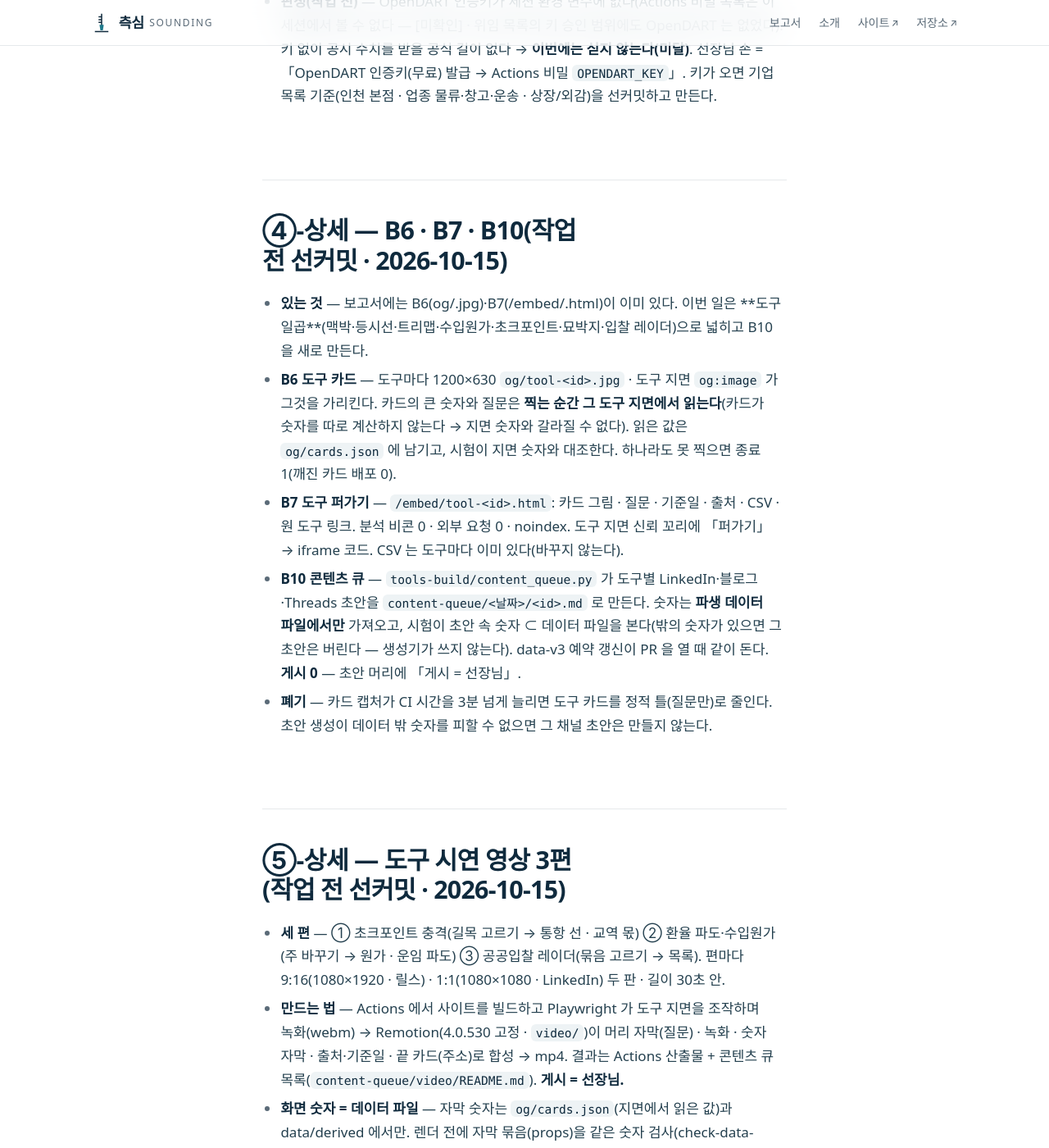
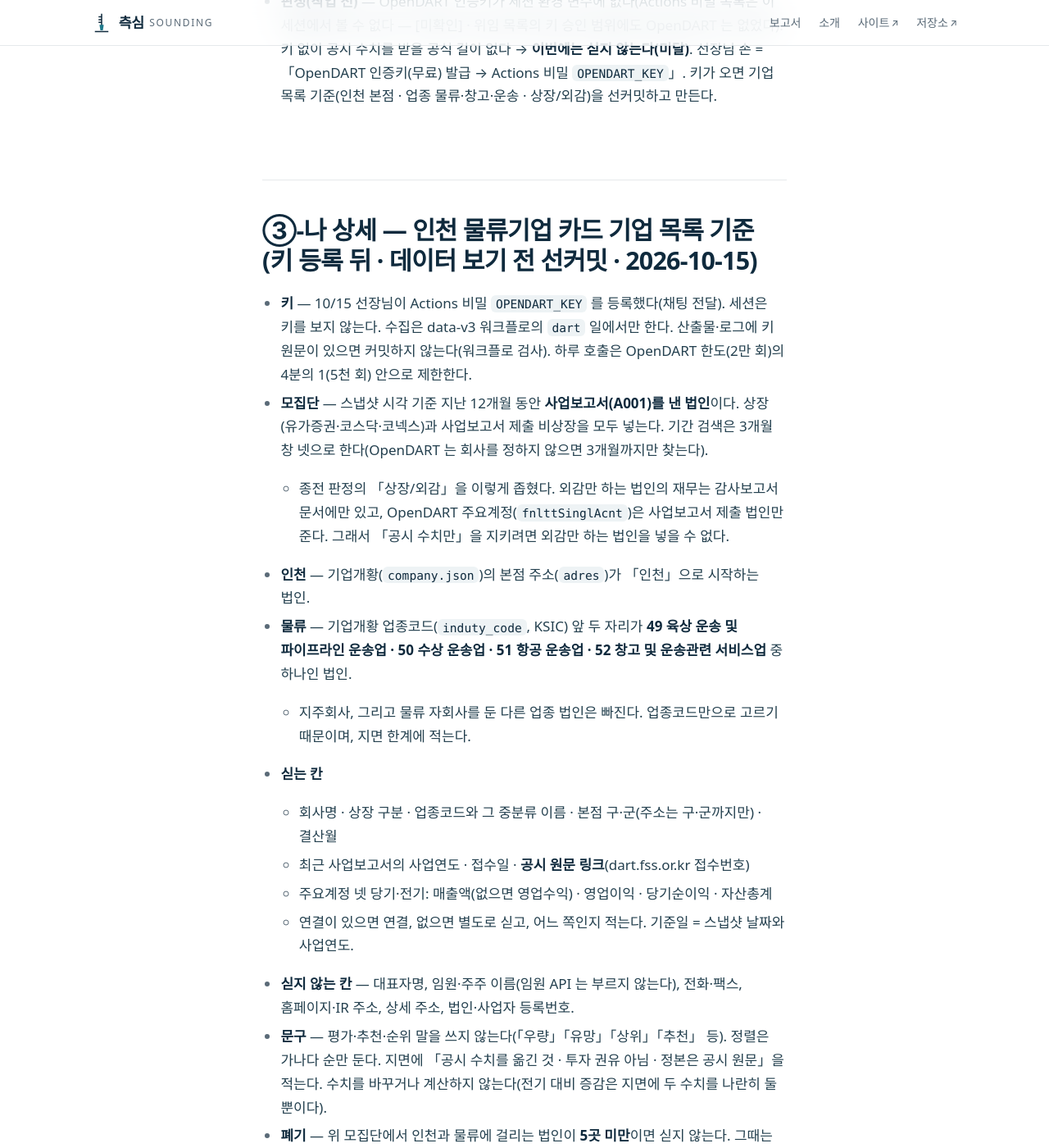
Before and after one commit to jisangj03-dev/incheon-port-analysis, a Jekyll site: the page built from docs/측심_전권위임_단계기준_선커밋_20261015.md, in a window 1280 px wide and 1400 px high, scrolled down 5118 px. Shown: the whole window at 82% size. Built offline with Jekyll 4.4.1, drawn with Linux system fonts in a browser that asks for light colours; some web fonts are replaced; our own code applies the rules of GitHub Pages for plain Markdown files; some of the changed text lies outside the part shown.

Commit message:
선커밋 ③-나 상세 — 인천 물류기업 카드 기업 목록 기준(OpenDART 키 등록 뒤 · 데이터 보기 전)
Co-Authored-By: Claude Opus 5.5 <noreply@anthropic.com>
Claude-Session: https://claude.ai/code/session_01L59oEoiMW7KHoJRFFkcN4Q

```diff
--- a/docs/측심_전권위임_단계기준_선커밋_20261015.md
+++ b/docs/측심_전권위임_단계기준_선커밋_20261015.md
@@ -54,6 +54,23 @@
 
 - **판정(작업 전)** — OpenDART 인증키가 세션 환경 변수에 없다(Actions 비밀 목록은 이 세션에서 볼 수 없다 — [미확인] · 위임 목록의 키 승인 범위에도 OpenDART 는 없었다). 키 없이 공시 수치를 받을 공식 길이 없다 → **이번에는 싣지 않는다(미달)**. 선장님 손 = 「OpenDART 인증키(무료) 발급 → Actions 비밀 `OPENDART_KEY`」. 키가 오면 기업 목록 기준(인천 본점 · 업종 물류·창고·운송 · 상장/외감)을 선커밋하고 만든다.
 
+## ③-나 상세 — 인천 물류기업 카드 기업 목록 기준(키 등록 **뒤** · 데이터 보기 **전** 선커밋 · 2026-10-15)
+
+- **키** — 10/15 선장님이 Actions 비밀 `OPENDART_KEY` 를 등록했다(채팅 전달). 세션은 키를 보지 않는다. 수집은 data-v3 워크플로의 `dart` 일에서만 한다. 산출물·로그에 키 원문이 있으면 커밋하지 않는다(워크플로 검사). 하루 호출은 OpenDART 한도(2만 회)의 4분의 1(5천 회) 안으로 제한한다.
+- **모집단** — 스냅샷 시각 기준 지난 12개월 동안 **사업보고서(A001)를 낸 법인**이다. 상장(유가증권·코스닥·코넥스)과 사업보고서 제출 비상장을 모두 넣는다. 기간 검색은 3개월 창 넷으로 한다(OpenDART 는 회사를 정하지 않으면 3개월까지만 찾는다).
+  - 종전 판정의 「상장/외감」을 이렇게 좁혔다. 외감만 하는 법인의 재무는 감사보고서 문서에만 있고, OpenDART 주요계정(`fnlttSinglAcnt`)은 사업보고서 제출 법인만 준다. 그래서 「공시 수치만」을 지키려면 외감만 하는 법인을 넣을 수 없다.
+- **인천** — 기업개황(`company.json`)의 본점 주소(`adres`)가 「인천」으로 시작하는 법인.
+- **물류** — 기업개황 업종코드(`induty_code`, KSIC) 앞 두 자리가 **49 육상 운송 및 파이프라인 운송업 · 50 수상 운송업 · 51 항공 운송업 · 52 창고 및 운송관련 서비스업** 중 하나인 법인.
+  - 지주회사, 그리고 물류 자회사를 둔 다른 업종 법인은 빠진다. 업종코드만으로 고르기 때문이며, 지면 한계에 적는다.
+- **싣는 칸**
+  - 회사명 · 상장 구분 · 업종코드와 그 중분류 이름 · 본점 구·군(주소는 구·군까지만) · 결산월
+  - 최근 사업보고서의 사업연도 · 접수일 · **공시 원문 링크**(dart.fss.or.kr 접수번호)
+  - 주요계정 넷 당기·전기: 매출액(없으면 영업수익) · 영업이익 · 당기순이익 · 자산총계
+  - 연결이 있으면 연결, 없으면 별도로 싣고, 어느 쪽인지 적는다. 기준일 = 스냅샷 날짜와 사업연도.
+- **싣지 않는 칸** — 대표자명, 임원·주주 이름(임원 API 는 부르지 않는다), 전화·팩스, 홈페이지·IR 주소, 상세 주소, 법인·사업자 등록번호.
+- **문구** — 평가·추천·순위 말을 쓰지 않는다(「우량」「유망」「상위」「추천」 등). 정렬은 가나다 순만 둔다. 지면에 「공시 수치를 옮긴 것 · 투자 권유 아님 · 정본은 공시 원문」을 적는다. 수치를 바꾸거나 계산하지 않는다(전기 대비 증감은 지면에 두 수치를 나란히 둘 뿐이다).
+- **폐기** — 위 모집단에서 인천과 물류에 걸리는 법인이 **5곳 미만**이면 싣지 않는다. 그때는 파생 파일에 곳 수만 적고 지면을 만들지 않는다. OpenDART 에 못 닿거나 한도에 걸리면 지난 파일을 지키고 경고로 끝낸다.
+
 ## ④-상세 — B6 · B7 · B10(작업 **전** 선커밋 · 2026-10-15)
 
 - **있는 것** — 보고서에는 B6(og/<id>.jpg)·B7(/embed/<id>.html)이 이미 있다. 이번 일은 **도구 일곱**(맥박·등시선·트리맵·수입원가·초크포인트·묘박지·입찰 레이더)으로 넓히고 B10 을 새로 만든다.
```
